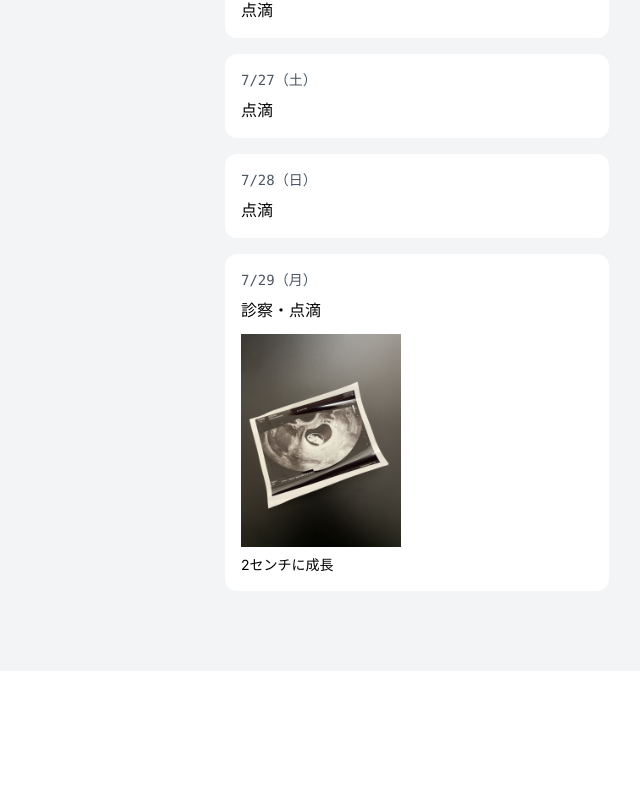
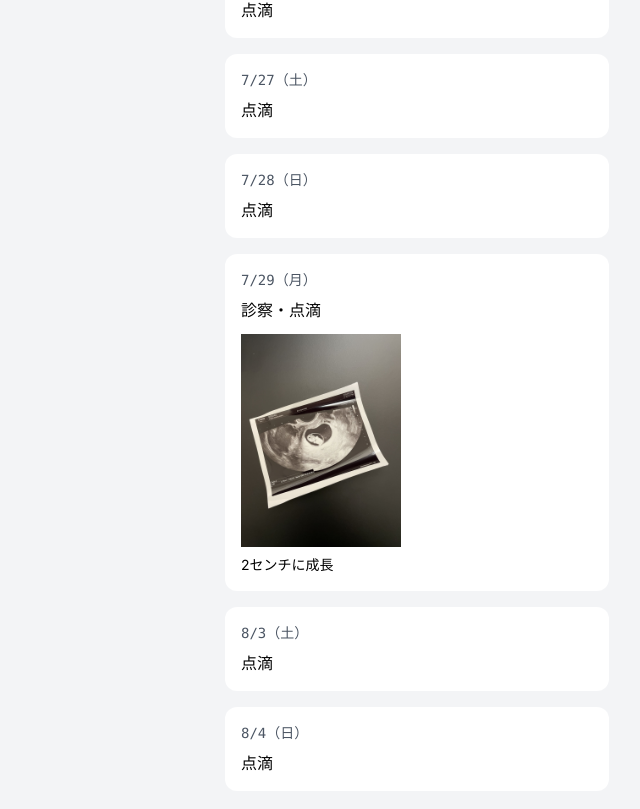
Before and after one commit to bokuhakubo/birth-journey, a Next.js app: page / in a window 1280 px wide. Shown: the part 1558-2367 px from the top of the page, without its empty margins (223-863 px from the left). Before the commit the page ends 2229 px from the top, so only its background shows below. Built offline with nearby package versions, Linux system fonts and the light colour scheme.

Commit message:
スケジュール更新

```diff
--- a/src/app/page.js
+++ b/src/app/page.js
@@ -123,6 +123,14 @@ export default function Home() {
                   <p className="text-sm mt-2">2センチに成長</p>
                 </div>
               </div>
+              <div className="mt-4 p-4 rounded-xl bg-white">
+                <p className="font-mono font-medium text-sm text-gray-600 mb-2">8/3（土）</p>
+                <p className="font-medium">点滴</p>
+              </div>
+              <div className="mt-4 p-4 rounded-xl bg-white">
+                <p className="font-mono font-medium text-sm text-gray-600 mb-2">8/4（日）</p>
+                <p className="font-medium">点滴</p>
+              </div>
             </div>
           </>
         )}
```
